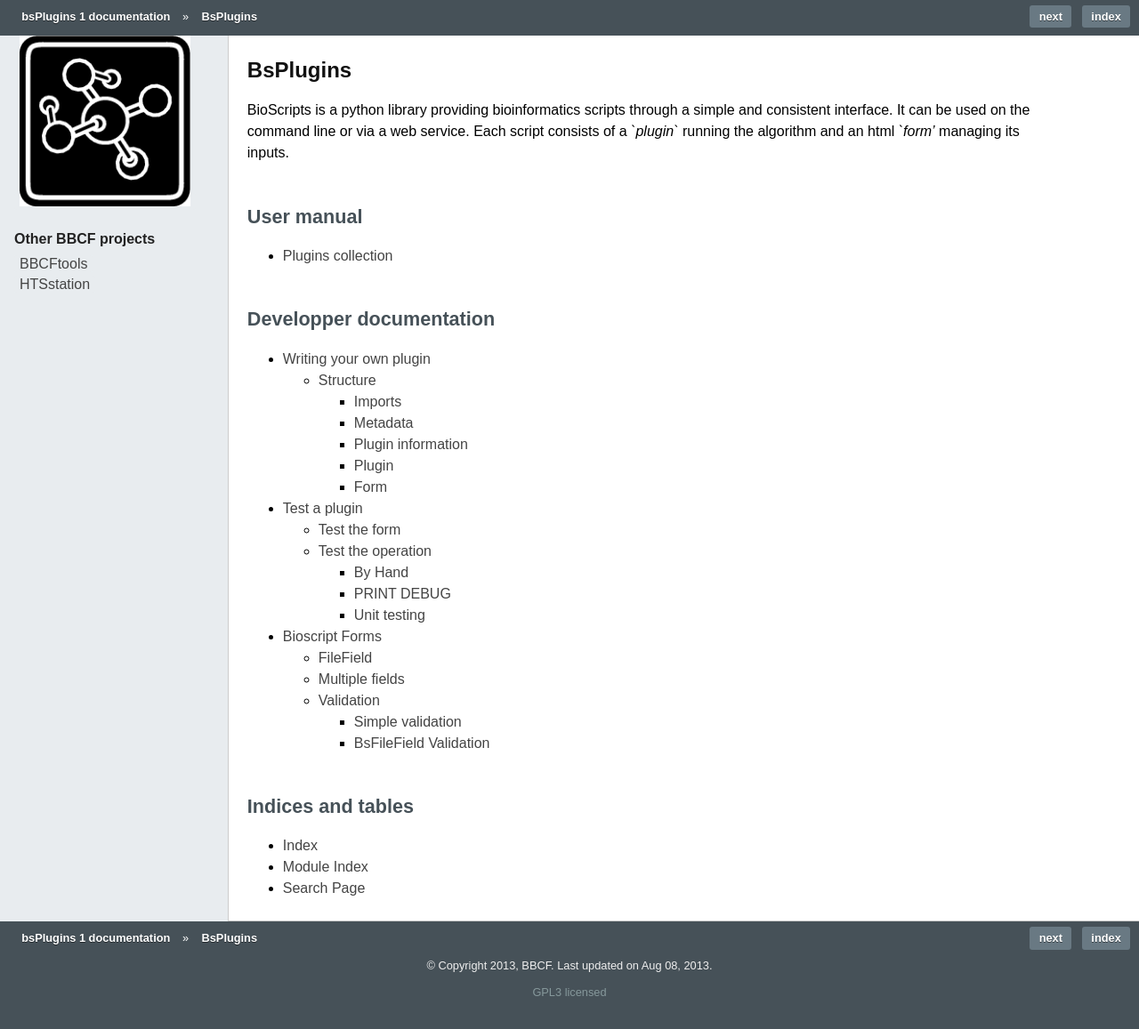
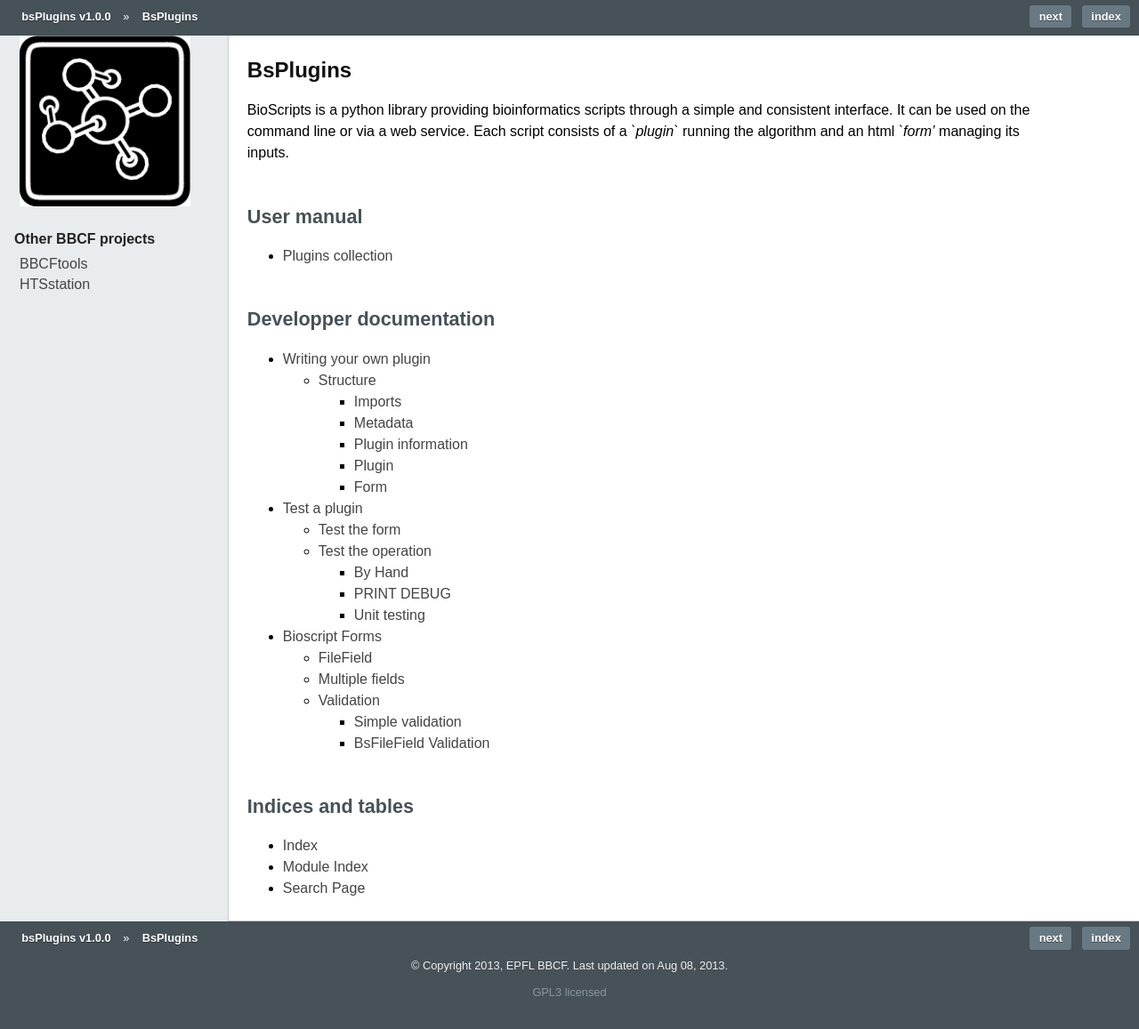
Before and after one commit to bbcf/bsPlugins, a Sphinx documentation site: the page built from doc/source/index.rst, in a window 1280 px wide. Shown: the whole page at 89% size. Built offline with Sphinx 7.4.7, drawn with Linux system fonts in a browser that asks for light colours; formulas are drawn with MathJax 3.

```diff
--- a/bsPlugins/__init__.py
+++ b/bsPlugins/__init__.py
@@ -1,3 +1,5 @@
+__version__ = '1.0.0'
+
 try:
     from tw2 import core as twc
     from tw2 import forms as twf
--- a/doc/source/conf.py
+++ b/doc/source/conf.py
@@ -11,8 +11,7 @@
 # All configuration values have a default; values that are commented out
 # serve to show the default.
 
-import sys
-import os
+import sys, os
 
 # If extensions (or modules to document with autodoc) are in another directory,
 # add these directories to sys.path here. If the directory is relative to the
@@ -29,7 +28,7 @@ import examples
 
 # Add any Sphinx extension module names here, as strings. They can be extensions
 # coming with Sphinx (named 'sphinx.ext.*') or your custom ones.
-extensions = ['sphinx.ext.autodoc', 'sphinx.ext.doctest']
+extensions = ['sphinx.ext.autodoc', 'sphinx.ext.doctest', 'sphinx.ext.intersphinx', 'sphinx.ext.todo', 'sphinx.ext.coverage', 'sphinx.ext.pngmath', 'sphinx.ext.ifconfig', 'sphinx.ext.viewcode'] #, 'sphinxcontrib.googleanalytics']
 
 # Add any paths that contain templates here, relative to this directory.
 templates_path = [os.path.join('_static', 'templates')]
@@ -45,16 +44,16 @@ master_doc = 'index'
 
 # General information about the project.
 project = u'bsPlugins'
-copyright = u'2013, BBCF'
+copyright = u'2013, EPFL BBCF'
 
 # The version info for the project you're documenting, acts as replacement for
 # |version| and |release|, also used in various other places throughout the
 # built documents.
 #
 # The short X.Y version.
-version = '1'
+version = bsPlugins.__version__
 # The full version, including alpha/beta/rc tags.
-release = '1'
+release = bsPlugins.__version__
 
 # The language for content autogenerated by Sphinx. Refer to documentation
 # for a list of supported languages.
@@ -110,7 +109,7 @@ html_theme_path = [os.path.join('_static', 'themes')]
 #html_title = None
 
 # A shorter title for the navigation bar.  Default is the same as html_title.
-#html_short_title = None
+html_short_title = project + " v" + release
 
 # The name of an image file (relative to this directory) to place at the top
 # of the sidebar.
@@ -170,6 +169,8 @@ html_show_sphinx = False
 # Output file base name for HTML help builder.
 htmlhelp_basename = 'bsPluginsdoc'
 
+# Google analytics
+#googleanalytics_id = "UA-24167610-22"
 
 # -- Options for LaTeX output --------------------------------------------------
 
@@ -182,8 +183,7 @@ htmlhelp_basename = 'bsPluginsdoc'
 # Grouping the document tree into LaTeX files. List of tuples
 # (source start file, target name, title, author, documentclass [howto/manual]).
 latex_documents = [
-  ('index', 'bsPlugins.tex', u'bsPlugins Documentation',
-   u'Yohan Jarosz', 'manual'),
+  ('index', 'bsPlugins.tex', u'bsPlugins Documentation', u'EPFL BBCF', 'manual'),
 ]
 
 # The name of an image file (relative to this directory) to place at the top of
@@ -215,6 +215,5 @@ latex_documents = [
 # One entry per manual page. List of tuples
 # (source start file, name, description, authors, manual section).
 man_pages = [
-    ('index', 'bsplugins', u'bsPlugins Documentation',
-     [u'Yohan Jarosz'], 1)
+    ('index', 'bsplugins', u'bsPlugins Documentation', [u'EPFL BBCF'], 1)
 ]
```
Also changed, not shown: doc/source/content/bsPlugins.rst (+34 -0 lines), 1 other file.
